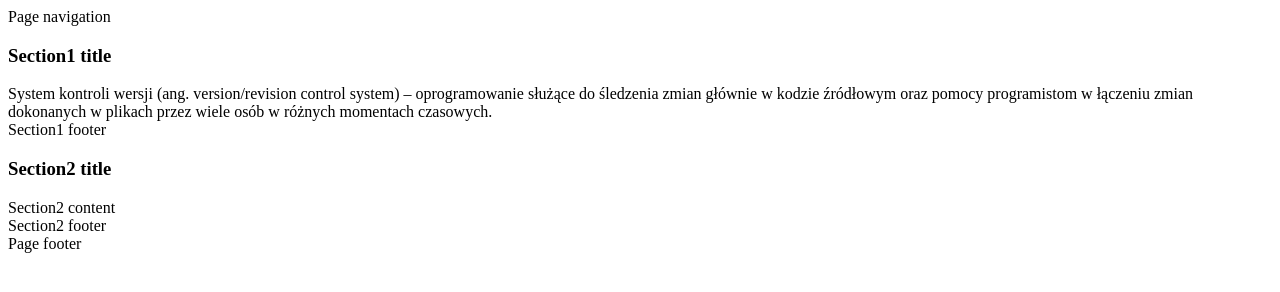
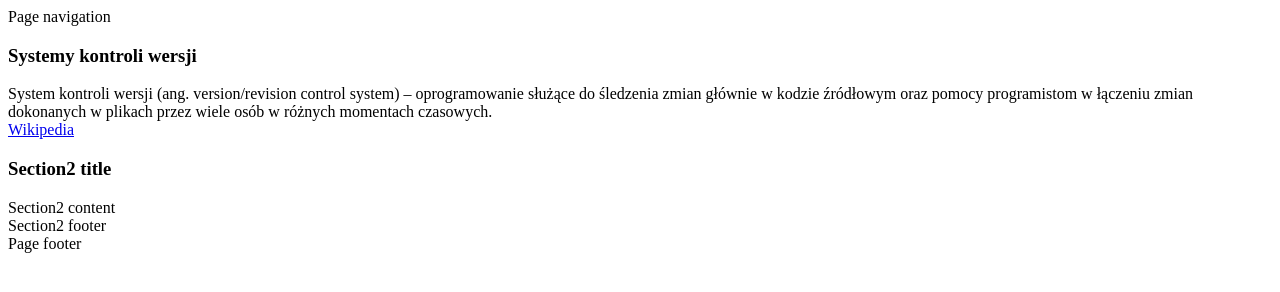
Before and after one commit to fk1993/iislabpio_187186, a plain HTML site: page index.html in a window 1280 px wide. Drawn offline with Linux system fonts and the light colour scheme.

Commit message:
Adding footer for section 1 in index.html

```diff
--- a/index.html
+++ b/index.html
@@ -9,13 +9,13 @@
 		</nav>
 		<section id="section1" class="panel panel-default">
 			<div class="panel-heading">
-	    		<h3 class="panel-title">Section1 title</h3>
+	    		<h3 class="panel-title">Systemy kontroli wersji</h3>
 		  	</div>
 	  		<div class="panel-body">
 	    		System kontroli wersji (ang. version/revision control system) – oprogramowanie służące do śledzenia zmian głównie w kodzie źródłowym oraz pomocy programistom w łączeniu zmian dokonanych w plikach przez wiele osób w różnych momentach czasowych.
 	  		</div>
 			<footer class="panel-footer">
-				Section1 footer
+				<a href="http://pl.wikipedia.org/wiki/System_kontroli_wersji">Wikipedia</a>
 			</footer>
 		</section>
 		<section id="section2" class="panel panel-default">
```
